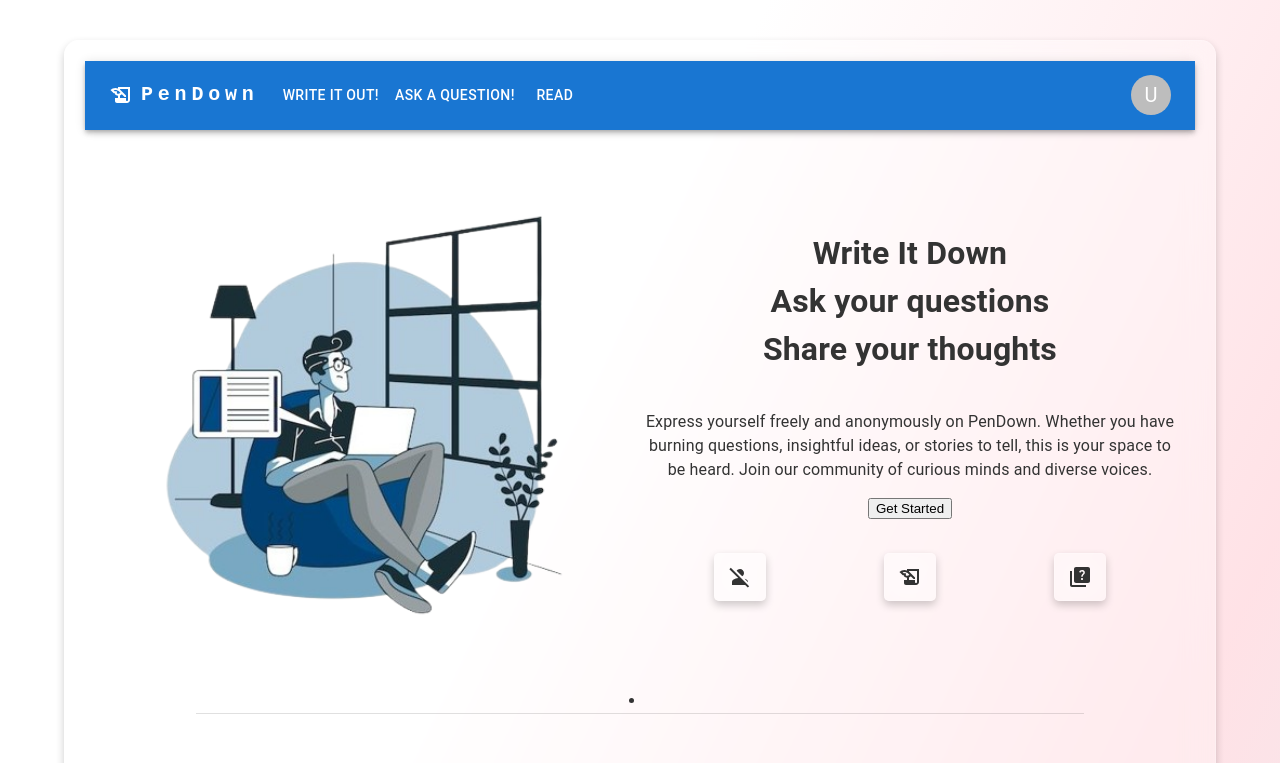
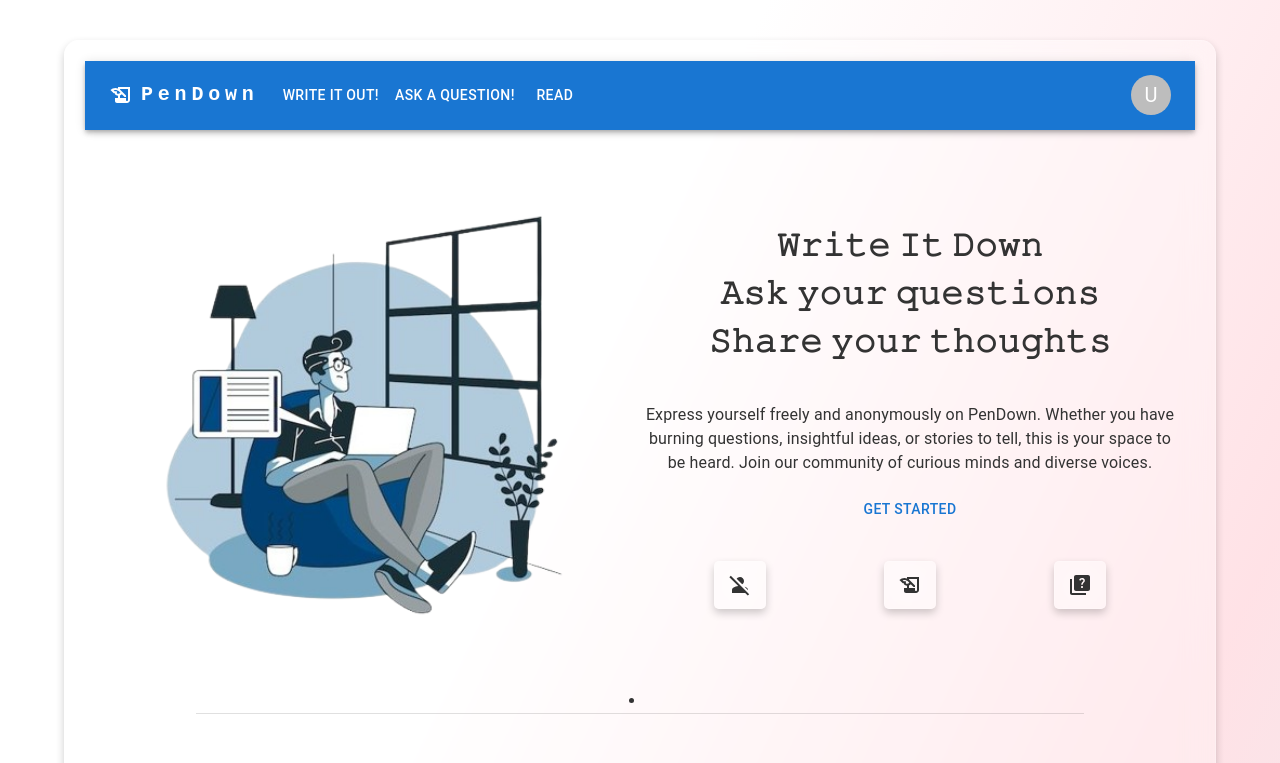
Before and after one commit to kainaat0110/Pendown, a React (Create React App) app: page / in a window 1280 px wide. Shown: the top 763 px of the page. Built offline with nearby package versions, Linux system fonts and the light colour scheme.

Commit message:
changed font

```diff
--- a/src/Pages/AskQuestion.js
+++ b/src/Pages/AskQuestion.js
@@ -9,6 +9,8 @@ import questionImg from '../Images/questionImg.png';
 import Footer from '../Components/Footer';
 import Divider from '@mui/material/Divider';
 import Paper from '@mui/material/Paper'
+import Button from '@mui/material/Button';
+
 
 export default function AskQuestion() {
   const handleCheckboxChange = (event) => {
--- a/src/Pages/LandingPage.js
+++ b/src/Pages/LandingPage.js
@@ -4,7 +4,7 @@ import Container from '@mui/material/Container';
 import CssBaseline from '@mui/material/CssBaseline';
 import bannerImg from '../Images/bannerImg.png';
 import { useMediaQuery, useTheme } from '@mui/material';
-import { Button } from '@mui/base/Button';
+import Button from '@mui/material/Button';
 import PersonOffIcon from '@mui/icons-material/PersonOff';
 import HistoryEduIcon from '@mui/icons-material/HistoryEdu';
 import QuizIcon from '@mui/icons-material/Quiz';
@@ -100,7 +100,7 @@ export default function LandingPage() {
           <Container style={bannerStyle}>
             <img src={bannerImg} alt="Banner" style={bannerImgStyle} />
             <Container style={textStyle}>
-              <h1>Write It Down<br/>Ask your questions<br/>Share your thoughts</h1>
+              <h1>𝚆𝚛𝚒𝚝𝚎 𝙸𝚝 𝙳𝚘𝚠𝚗 <br /> 𝙰𝚜𝚔 𝚢𝚘𝚞𝚛 𝚚𝚞𝚎𝚜𝚝𝚒𝚘𝚗𝚜 <br />𝚂𝚑𝚊𝚛𝚎 𝚢𝚘𝚞𝚛 𝚝𝚑𝚘𝚞𝚐𝚑𝚝𝚜</h1>
               <p>
                 Express yourself freely and anonymously on PenDown. Whether you have burning questions,
                 insightful ideas, or stories to tell, this is your space to be heard. Join our community
--- a/src/Pages/WritingPage.js
+++ b/src/Pages/WritingPage.js
@@ -6,6 +6,7 @@ import writingImg from '../Images/writingImg.png';
 import { useMediaQuery, useTheme } from '@mui/material';
 import Footer from '../Components/Footer';
 import Divider from '@mui/material/Divider';
+import Button from '@mui/material/Button';
 
 
 function WritingPage(){
@@ -120,7 +121,7 @@ function WritingPage(){
                 </textarea>
                 <br />
                 <div class="modal__footer">
-                  <button class="button">Submit</button>
+                  <Button class="button">Submit</Button>
                 </div>
 
                 </Container>
```
